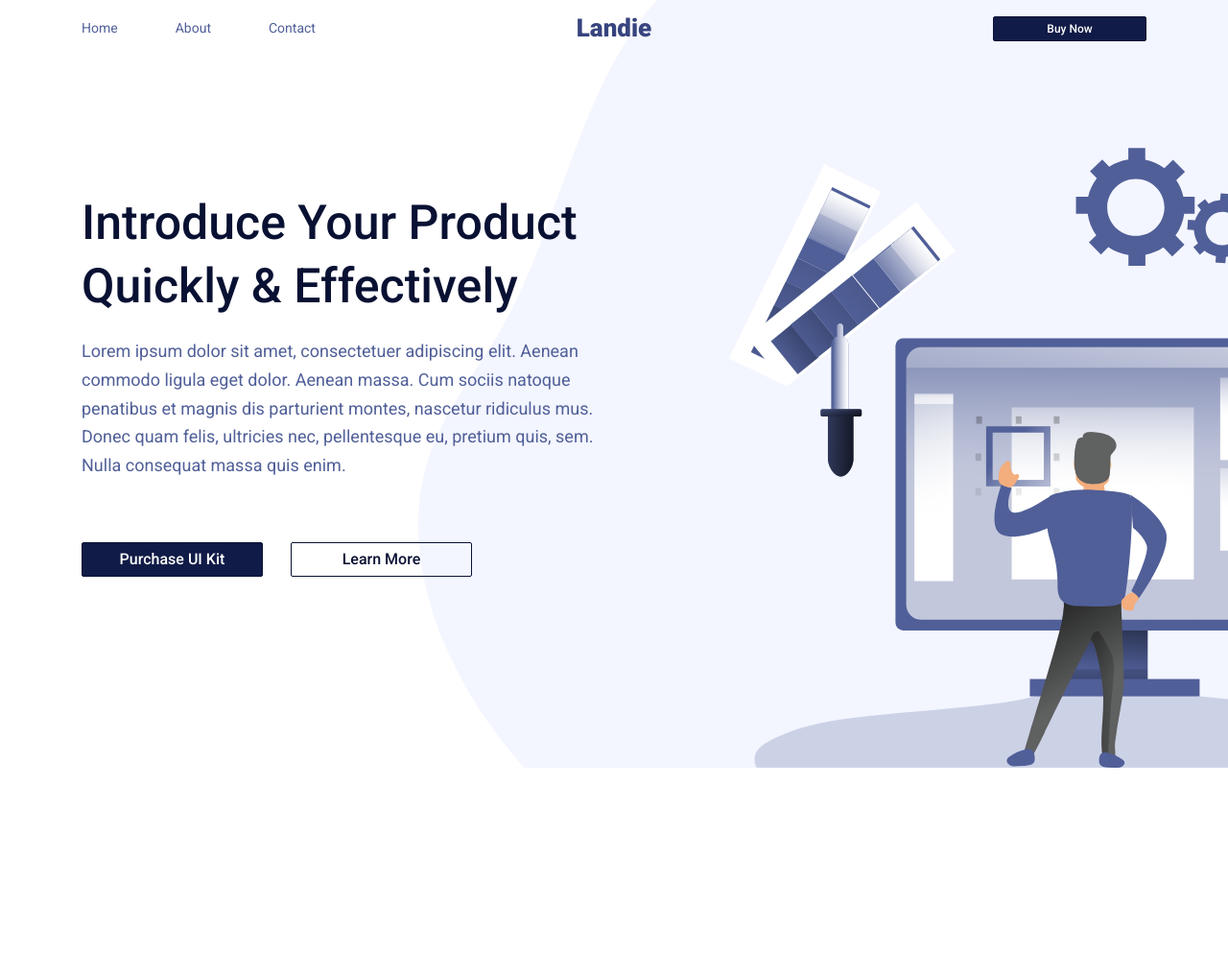
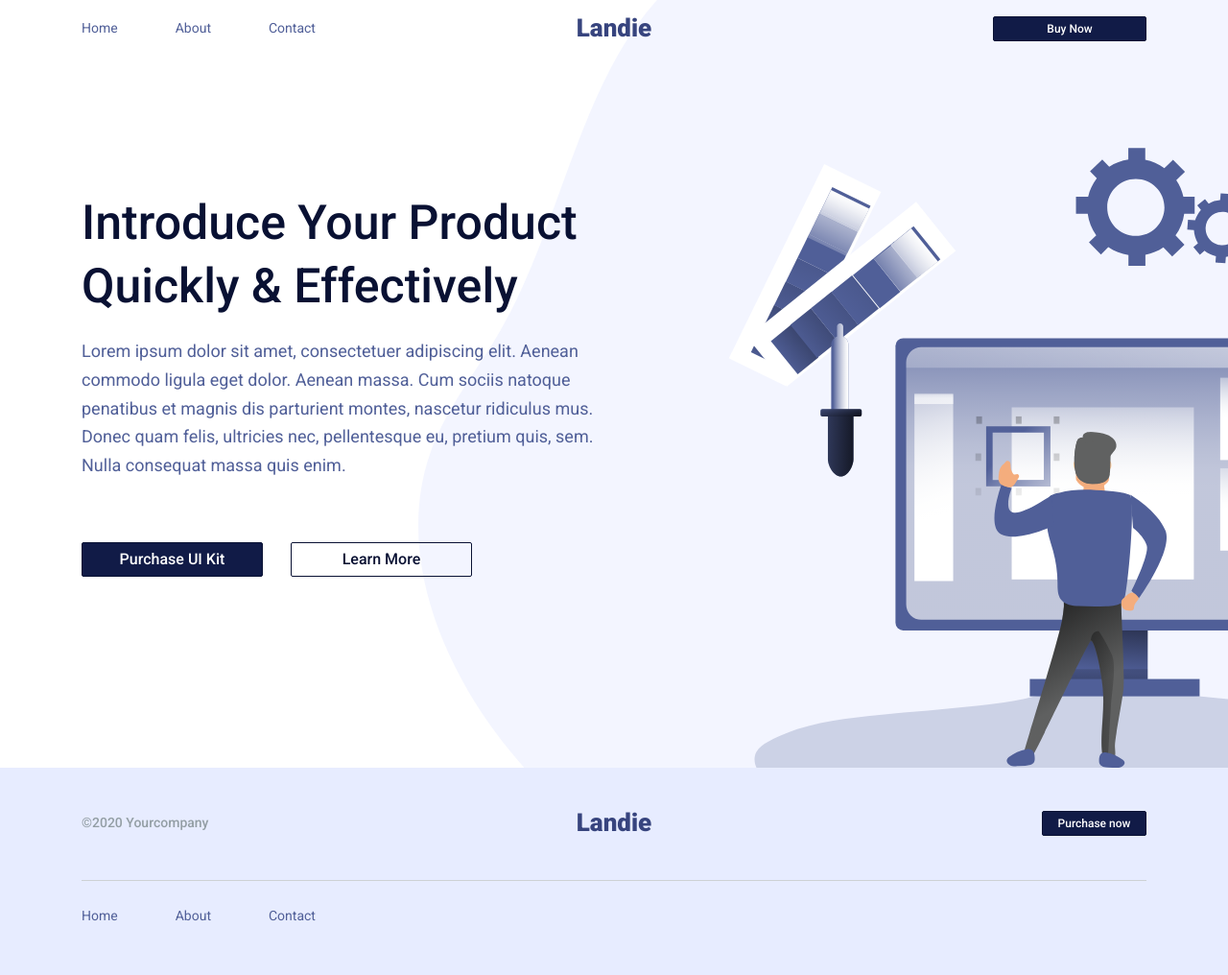
Before and after one commit to Verruckterdrachen/Landie, a website: page #src/index.html in a window 1280 px wide. Shown: the whole page at 96% size. Before the commit the page ends 800 px from the top, so only its background shows below. Drawn offline with nearby package versions, Linux system fonts and the light colour scheme; files that its build step writes are made by us from their sources; files whose address does not match are found by name; a web font is replaced by a local one.

Commit message:
feat: add footer

```diff
--- a/#src/_footer.html
+++ b/#src/_footer.html
@@ -1,5 +1,31 @@
 <footer class="footer">
 	<div class="footer__container _container">
-
+    <div class="footer__body">
+      <div class="footer__top">
+        <div class="footer__copy">©2020 Yourcompany</div>
+        <a href="index.html" class="footer__logo logo">Landie</a>
+        <div class="footer__action">
+          <a href="" class="footer__btn button button_primary">Purchase now</a>
+        </div>
+      </div>
+      <div class="footer__bottom">
+        <div class="footer__menu menu-footer">
+          <nav class="menu-footer__body">
+            <ul class="menu-footer__list">
+              <li class="menu-footer__item"><a href="" class="menu-footer__link">Home</a></li>
+              <li class="menu-footer__item"><a href="" class="menu-footer__link">About</a></li>
+              <li class="menu-footer__item"><a href="" class="menu-footer__link">Contact</a></li>
+            </ul>
+          </nav>
+        </div>
+        <div class="footer__social social">
+          <a href="" class="social__item _icon-facebook"></a>
+          <a href="" class="social__item _icon-linkedin"></a>
+          <a href="" class="social__item _icon-twitter"></a>
+          <a href="" class="social__item _icon-youtube"></a>
+          <a href="" class="social__item _icon-instagram"></a>
+        </div>
+      </div>
+    </div>
 	</div>
 </footer>
--- a/#src/_header.html
+++ b/#src/_header.html
@@ -16,7 +16,7 @@
             </ul>
           </nav>
         </div>
-        <a href="index.html" class="header__logo">Landie</a>
+        <a href="index.html" class="header__logo logo">Landie</a>
         <div class="header__action">
           <a href="" class="header__btn button button_primary">Buy Now</a>
         </div>
--- a/#src/scss/footer.scss
+++ b/#src/scss/footer.scss
@@ -1,5 +1,91 @@
-footer {
+//====================================================================================================
+.footer {
+  background-color: #E7ECFF;
+  &__container {}
+  &__body {
+    display: flex;
+    flex-direction: column;
+    justify-content: center;
+    min-height: 216px;
+  }
+  &__top {
+    display: flex;
+    align-items: center;
+    padding: 0px 0px 40px 0px;
+    border-bottom: 1px solid #CDD1D4;
+    margin: 0px 0px 15px 0px;
+  }
+  &__copy {
+    color: #939EA4;
+    font-weight: 500;
+    font-size: 14px;
+    line-height: 24 / 14 * 100%;
+    flex: 0 1 50%;
+  }
+  &__logo {
+    flex: 1 1 auto;
+    @media (max-width:$md4+px){
+      display: none;
+    }
+  }
+  &__action {
+    display: flex;
+    justify-content: flex-end;
+    flex: 0 1 50%;
+  }
+  &__btn {
+    min-width: 109px;
+  }
+  &__bottom {
+    display: flex;
+    align-items: center;
+    justify-content: space-between;
+    @media (max-width:$md4+px){
+      flex-direction: column;
+      justify-content: center;
+    }
+  }
+}
+.menu-footer {
+  @media (max-width:$md4+px){
+    margin: 0px 0px 10px 0px;
+  }
+  &__list {
+    text-align: center;
+    display: flex;
+    justify-content: flex-start;
+    flex-wrap: wrap;
+  }
+  &__item {
+    margin-top: 5px;
+    margin-bottom: 5px;
+    padding: 5px 0;
+    &:not(:last-child) {
+      @include adaptiv-value("margin-right", 60, 20, 1);
+    }
+  }
+  &__link {
+    font-size: 14px;
+    line-height: 24 / 14 * 100%;
+    color: #505F98;
+    @media (any-hover: hover){
+      &:hover{
+        text-decoration: underline;
+      }
+    }
+  }
+}
+.social {
+  display: flex;
+  &__item {
+    color: #B0B8BC;
+    transition: color 0.3s ease 0s;
+    @media (any-hover: hover){
+      &:hover{
+        color: #37447E;
+      }
+    }
+    &:not(:last-child) {margin: 0px 30px 0px 0px;}
+  }
 }
 //====================================================================================================
-
-//====================================================================================================
--- a/#src/scss/header.scss
+++ b/#src/scss/header.scss
@@ -32,10 +32,6 @@
   }
   &__logo {
     flex: 1 1 auto;
-    font-weight: 900;
-    font-size: 26px;
-    line-height: 38 / 26 * 100%;
-    color: #37447E;
     padding: 0px 20px;
     z-index: 2;
   }
@@ -49,7 +45,7 @@
     @include adaptiv-value("min-width", 160, 120, 1);
   }
 }
-.menu {
+.menu{
   &__body {
     @media (max-width:$md3+px){
       position: fixed;
--- a/#src/scss/style.scss
+++ b/#src/scss/style.scss
@@ -85,6 +85,13 @@ body {
 	flex: 1 1 auto;
 }
 //===================================================================================================================================
+.logo {
+  font-weight: 900;
+  font-size: 26px;
+  line-height: 38 / 26 * 100%;
+  color: #37447E;
+}
+//============================================================================
 .hello {
   display: flex;
   min-height: 100vh;
@@ -132,7 +139,7 @@ body {
     height: 100%;
     top: 0;
     right: -490/1440 * 100%;
-    @media (max-width:$md2+px){
+    @media (max-width:$md1+px){
       opacity: 0.2;
       left: 0;
     }
```
Also changed, not shown: Landie/index.html (+28 -2 lines), Landie/css/style.min.css.
